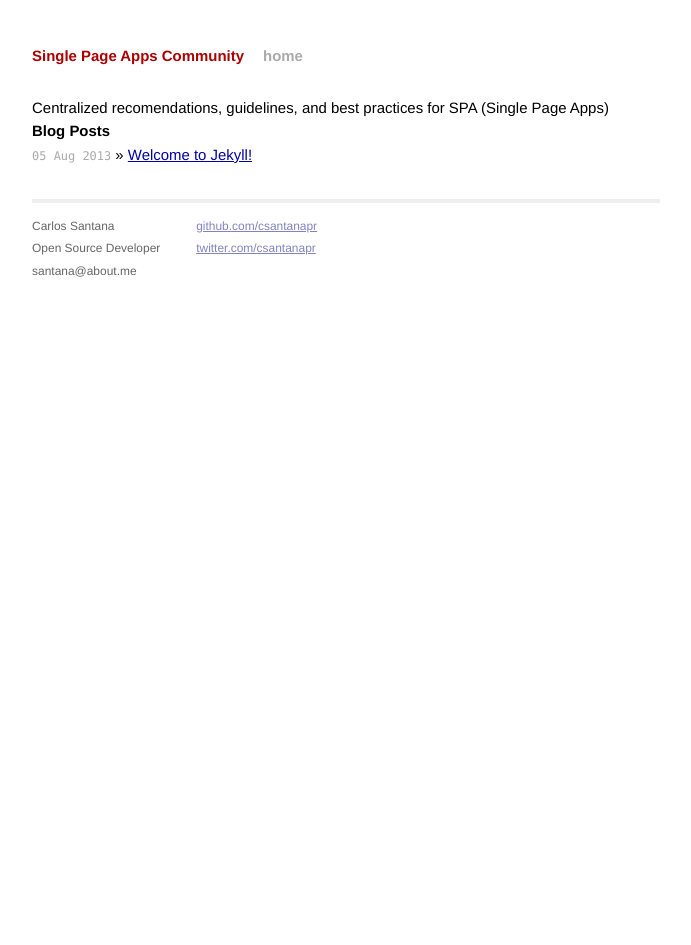
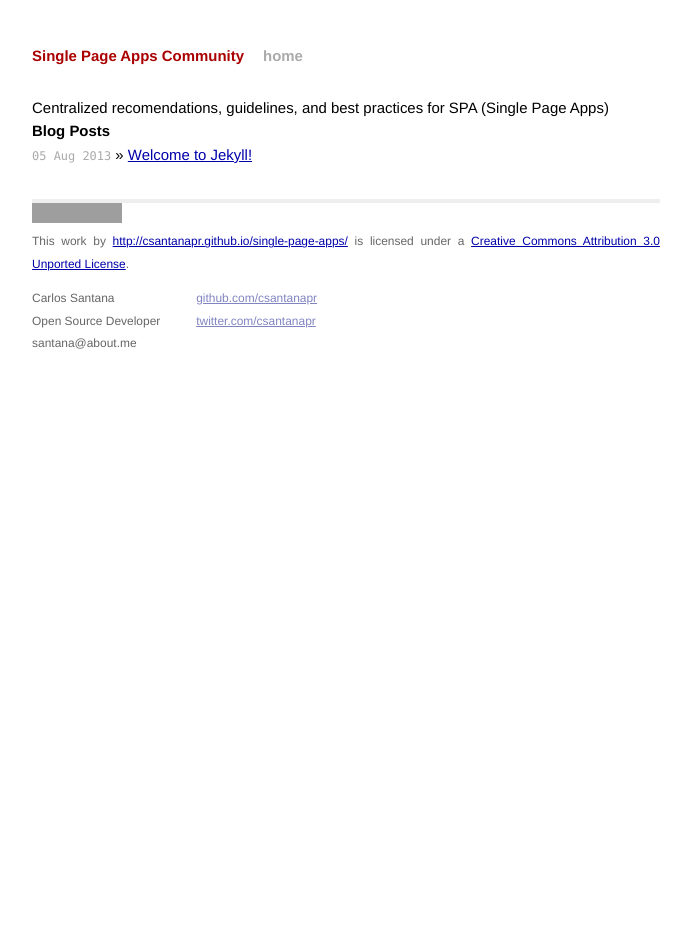
Before and after one commit to csantanapr/single-page-apps, a Jekyll site: the page built from index.html, in a window 1280 px wide. Shown: the whole page, without its empty margins (294-985 px from the left). Built offline with Jekyll 4.4.1, drawn with Linux system fonts in a browser that asks for light colours; grey boxes are pictures that could not be loaded.

Commit message:
updated license info

```diff
--- a/_layouts/default.html
+++ b/_layouts/default.html
@@ -25,6 +25,9 @@
       {{ content }}
 
       <div class="footer">
+        <div>
+          <a rel="license" href="http://creativecommons.org/licenses/by/3.0/deed.en_US"><img alt="Creative Commons License" style="border-width:0" src="http://i.creativecommons.org/l/by/3.0/80x15.png" /></a><br />This work by <a xmlns:cc="http://creativecommons.org/ns#" href="http://csantanapr.github.io/single-page-apps/" property="cc:attributionName" rel="cc:attributionURL">http://csantanapr.github.io/single-page-apps/</a> is licensed under a <a rel="license" href="http://creativecommons.org/licenses/by/3.0/deed.en_US">Creative Commons Attribution 3.0 Unported License</a>.
+        </div>
         <div class="contact">
           <p>
             Carlos Santana<br />
@@ -38,7 +41,8 @@
             <a href="http://twitter.com/csantanapr/">twitter.com/csantanapr</a><br />
           </p>
         </div>
-            </div>
+
+      </div> <!-- /footer -->
     </div>
   </div> <!-- /container -->
 
```
Also changed, not shown: README.md, 1 other file. Lines whose indentation alone changed are shown as unchanged.
